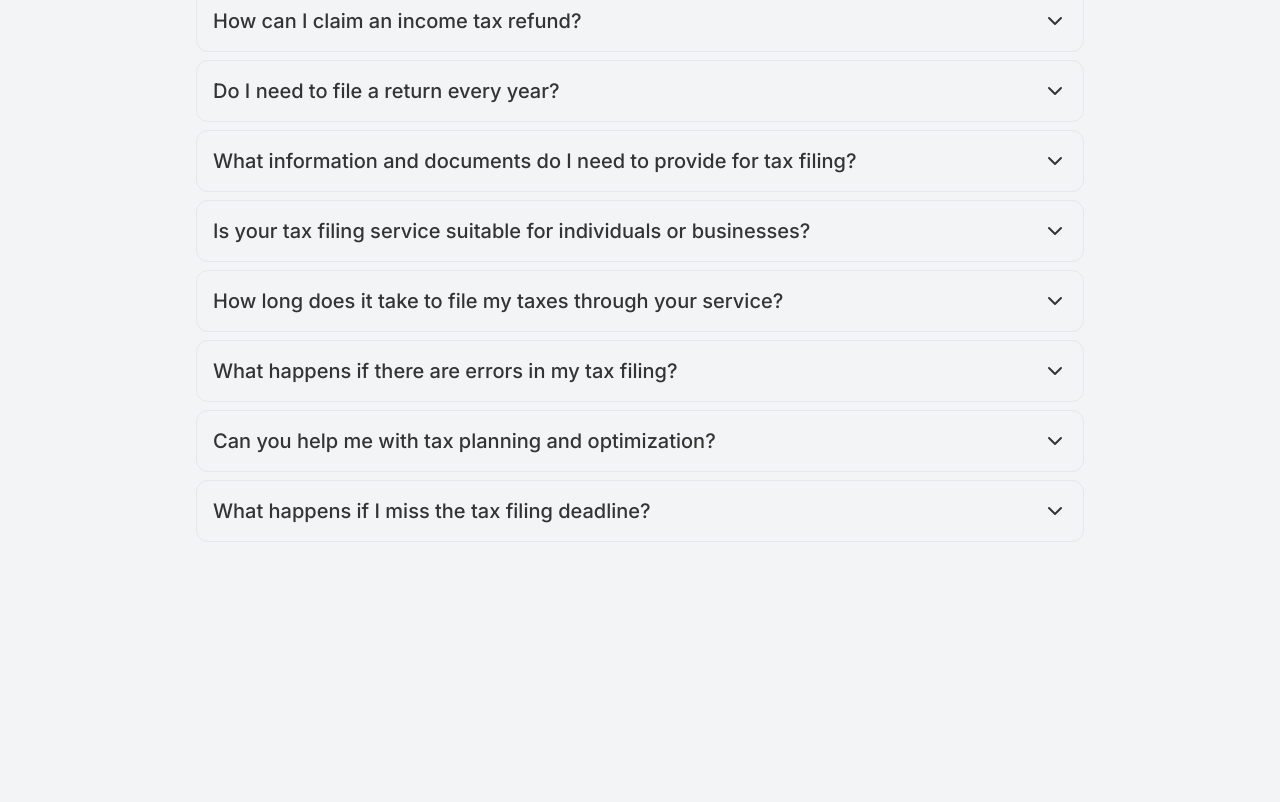
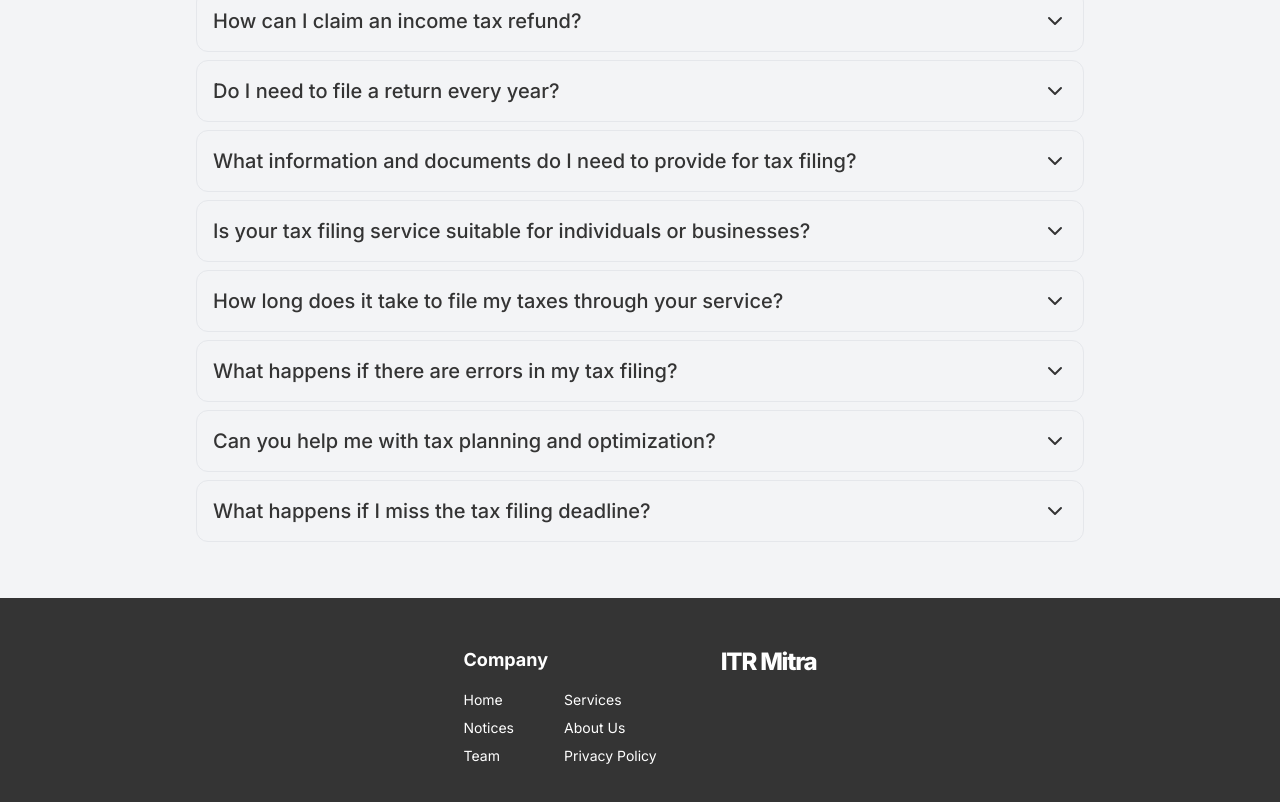
Before and after one commit to itrmitra/itrmitra, a Next.js app: page / in a window 1280 px wide. Shown: the part 4658-5460 px from the top of the page. Before the commit the page ends 5256 px from the top, so only its background shows below. Built offline with nearby package versions, Linux system fonts and the light colour scheme.

Commit message:
add content to footer

```diff
--- a/src/components/site-footer.tsx
+++ b/src/components/site-footer.tsx
@@ -1,3 +1,33 @@
+import Link from "next/link"
+import { siteConfig } from "../data/siteconfig"
+
 export function SiteFooter() {
-    return <footer></footer>
+    const tabs = siteConfig.tabs.slice()
+    tabs.push(
+        { title: "Team", href: "/team" },
+        { title: "Privacy Policy", href: "/privary-policy" }
+    )
+    return (
+        <footer className="bg-dark-gray px-8 py-12 text-white">
+            <div className="flex justify-center gap-16 md:flex-row">
+                <div>
+                    <h1 className="mb-4 text-lg font-bold">Company</h1>
+                    <div className="grid grid-cols-1 gap-2 md:grid-cols-2">
+                        {tabs.map((item) => (
+                            <Link
+                                key={item.href}
+                                href={item.href}
+                                className="text-sm underline-offset-2 hover:underline"
+                            >
+                                {item.title}
+                            </Link>
+                        ))}
+                    </div>
+                </div>
+                <div className="justify-center md:flex-col">
+                    <h1 className="text-2xl font-extrabold tracking-tighter">ITR Mitra</h1>
+                </div>
+            </div>
+        </footer>
+    )
 }
```
